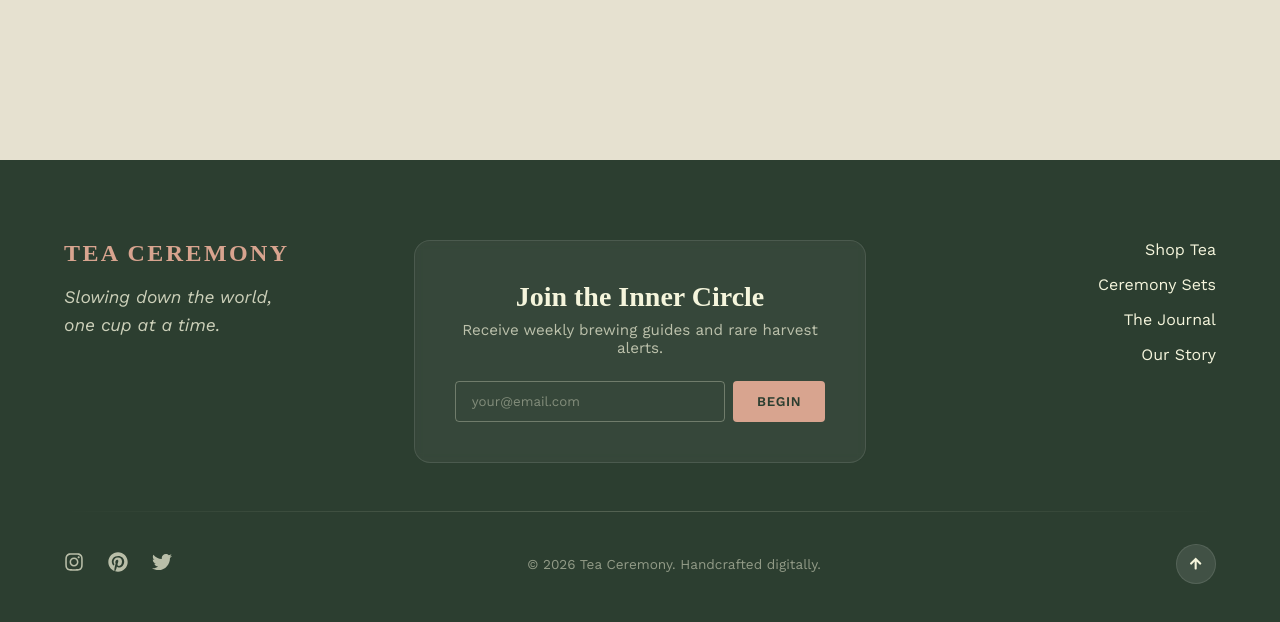
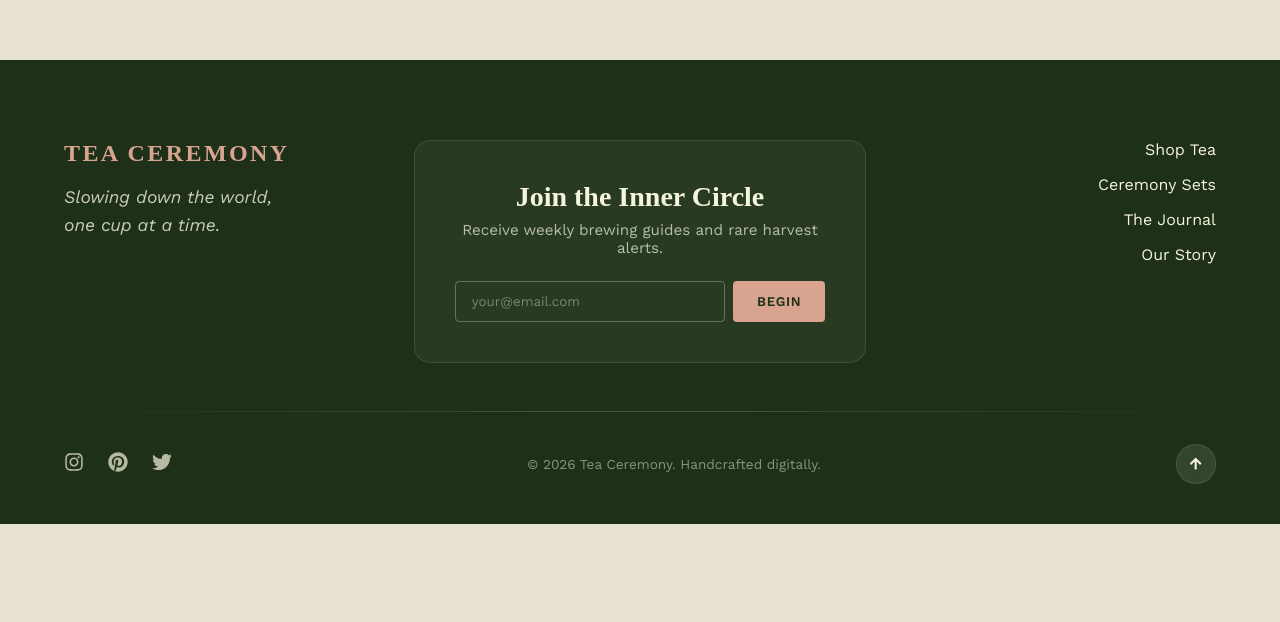
Before and after one commit to dudychvo/tea, a React (Vite) app: page / in a window 1280 px wide. Shown: the part 1540-2162 px from the top of the page. After the commit the page ends 2064 px from the top, so only its background shows below. Built offline with nearby package versions, Linux system fonts and the light colour scheme.

Commit message:
update footer component

```diff
--- a/src/components/Footer/Footer.module.scss
+++ b/src/components/Footer/Footer.module.scss
@@ -1,5 +1,5 @@
 // Variables (adjust to match your global variables)
-$tea-green-dark: #2c3e30; // Deep forest green
+$tea-green-dark: #1e3018; // Deep forest green
 $tea-green-light: #4a7043; // Bamboo green
 $cream: #f5f5dc; // Pale cream
 $gold-accent: #d8a48f; // Warm earth/gold
@@ -10,7 +10,6 @@ $font-sans: 'Inter', sans-serif;
   position: relative;
   background-color: $tea-green-dark;
   color: $cream;
-  margin-top: 100px; // Space for the wave to overlap
   font-family: $font-sans;
 }
 
@@ -62,7 +61,9 @@ $font-sans: 'Inter', sans-serif;
   text-align: center;
   backdrop-filter: blur(4px);
   transform: translateY(0);
-  transition: transform 0.3s ease, box-shadow 0.3s ease;
+  transition:
+    transform 0.3s ease,
+    box-shadow 0.3s ease;
 
   &:hover {
     transform: translateY(-5px);
```
